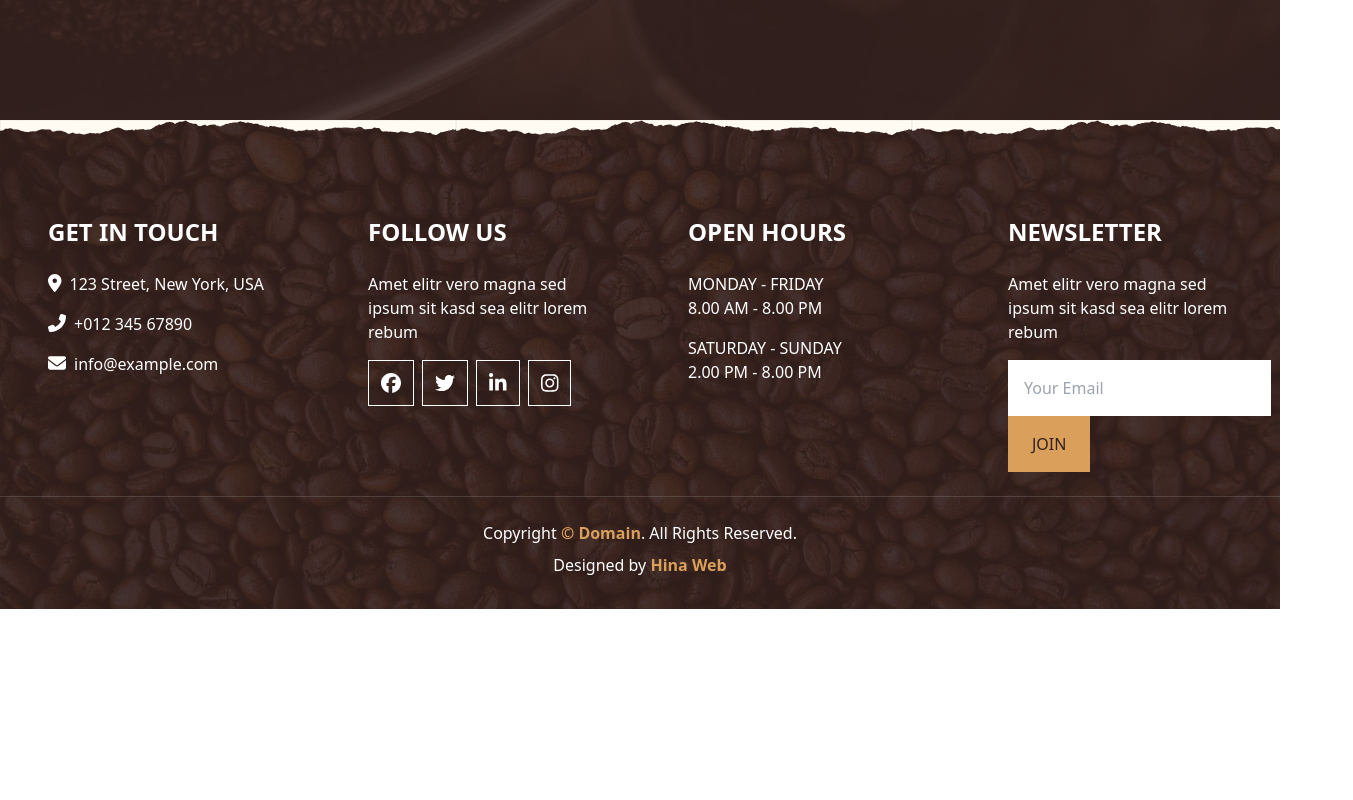
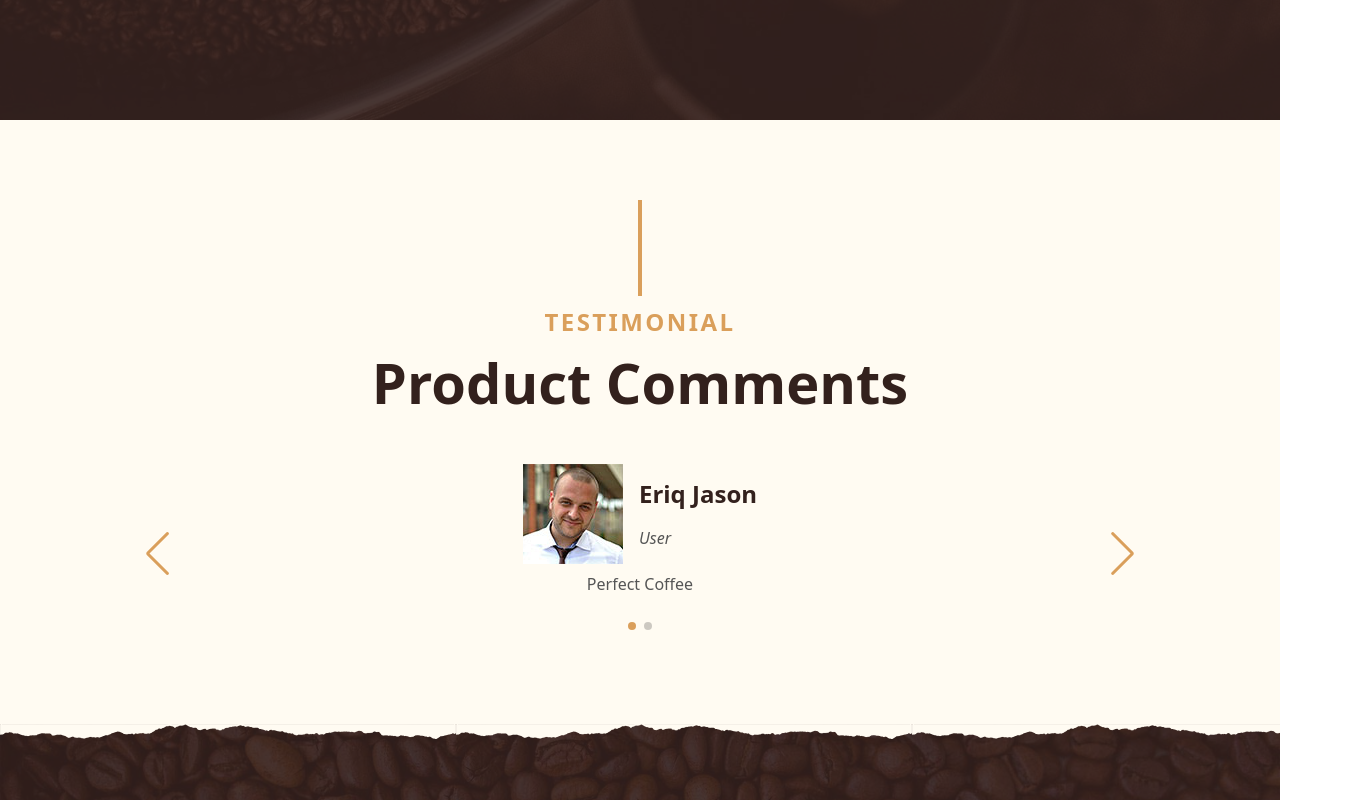
Before and after one commit to yasaman-ranjbar/cafe-app, a Next.js app: page /products/1 in a window 1280 px wide. Shown: the part 680-1480 px from the top of the page, 1353 px wide, since content can reach past the window. Before the commit the page ends 1289 px from the top, so only its background shows below. Built offline with nearby package versions, Linux system fonts and the light colour scheme; data requests are answered from the project's data file.

Commit message:
add comment slider

```diff
--- a/components/modules/Footer/Footer.tsx
+++ b/components/modules/Footer/Footer.tsx
@@ -121,7 +121,7 @@ function Footer() {
               <p className="text-base font-normal mb-4">
                 Amet elitr vero magna sed ipsum sit kasd sea elitr lorem rebum
               </p>
-              <div className="pb-6">
+              <div className="flex pb-6">
                 <input
                   value={email}
                   onChange={(e) => setEmail(e.target.value)}
--- a/components/modules/Testimonial/TestimonialCard.tsx
+++ b/components/modules/Testimonial/TestimonialCard.tsx
@@ -7,19 +7,12 @@ const TestimonialCard: React.FC<TestimonialProps> = ({
   img,
 }) => {
     return (
-      <div className="">
-        <div className="flex items-center gap-4">
-          <Image
-            src={img}
-            width={100}
-            height={100}
-            alt={username}
-          />
+      <div className="flex flex-col justify-center items-center pb-12">
+        <div className="flex justify-center items-center gap-4">
+          <Image src={img} width={100} height={100} alt={username} />
           <div className="flex flex-col gap-4">
             <h2 className="text-primary text-2xl font-semibold">{username}</h2>
-            <h2 className="text-gray italic font-extralight text-base">
-              User
-            </h2>
+            <h2 className="text-gray italic font-extralight text-base">User</h2>
           </div>
         </div>
         <div className="text-gray font-extralight text-base mt-2">{desc}</div>
--- a/components/modules/Testimonial/testimonial.types.ts
+++ b/components/modules/Testimonial/testimonial.types.ts
@@ -1,7 +1,7 @@
 export type TestimonialProps = {
     username: string;
     desc: string;
-    productID?: number;
+    productID?: string;
     score?: number;
     img: string;
     id?: number
--- /dev/null
+++ b/components/templates/Comments/ProductComments.tsx
@@ -0,0 +1,35 @@
+import SectionHeader from "@/components/modules/SectionHeader/SectionHeader";
+import { Navigation, Pagination, Mousewheel, Keyboard } from "swiper/modules";
+import { Swiper, SwiperSlide } from "swiper/react";
+import "swiper/css";
+import "swiper/css/navigation";
+import "swiper/css/pagination";
+import { TestimonialProps } from "@/components/modules/Testimonial/testimonial.types";
+import TestimonialCard from "@/components/modules/Testimonial/TestimonialCard";
+
+const ProductComments = ({ comment }: { comment: TestimonialProps[] }) => {
+  return (
+    <div className="container py-20">
+      <SectionHeader header="Product Comments" title="TESTIMONIAL" />
+
+      <Swiper
+
+        loop
+        cssMode={true}
+        navigation={true}
+        pagination={true}
+        mousewheel={true}
+        keyboard={true}
+        modules={[Navigation, Pagination, Mousewheel, Keyboard]}
+      >
+        {comment?.map((item) => (
+          <SwiperSlide key={item.id}>
+            <TestimonialCard {...item} />
+          </SwiperSlide>
+        ))}
+      </Swiper>
+    </div>
+  );
+};
+
+export default ProductComments;
--- a/components/templates/Products/ProductDetails.tsx
+++ b/components/templates/Products/ProductDetails.tsx
@@ -31,13 +31,8 @@ const ProductDetails = ({ product }: { product: MenuProps }) => {
               />
             ))}
             {new Array(5 - Math.trunc(product.score!)).fill(0).map((item) => (
-              <FontAwesomeIcon
-                key={item}
-                className="text-lg "
-                icon={faStar}
-              />
+              <FontAwesomeIcon key={item} className="text-lg " icon={faStar} />
             ))}
-
           </div>
           <div className="pt-4">
             {product.off === 0 ? (
@@ -59,6 +54,7 @@ const ProductDetails = ({ product }: { product: MenuProps }) => {
 
           <button className="bg-lightBrown mt-[5rem] w-full text-white p-3 rounded-lg">
             Buy
+            <FontAwesomeIcon className="text-lg ml-2" icon={faShoppingBag} />
           </button>
         </div>
       </div>
--- a/data/db.json
+++ b/data/db.json
@@ -114,49 +114,161 @@
       "id": 1,
       "username": "Eriq Jason",
       "desc": "Perfect Coffee",
-      "productID": 1,
+      "productID": "1",
       "score": 5,
-      "img": "/images/testimonial-1.jpg"
+      "img": "/images/testimonial-2.jpg"
     },
     {
       "id": 2,
-      "username": "SarahLee",
-      "desc": "Delicious pastries! The croissants are to die for.",
-      "productID": 2,
+      "username": "Emily Johnson",
+      "desc": "Delicious pastries!",
+      "productID": "2",
       "score": 4,
       "img": "/images/testimonial-2.jpg"
     },
     {
       "id": 3,
-      "username": "JohnDoe123",
-      "desc": "Cozy atmosphere and friendly staff. Will definitely come back!",
-      "productID": 3,
+      "username": "Michael Thompson",
+      "desc": "Cozy atmosphere, great service.",
+      "productID": "3",
       "score": 5,
       "img": "/images/testimonial-3.jpg"
     },
     {
       "id": 4,
-      "username": "CoffeeAddict",
-      "desc": "The espresso here is amazing! Perfectly balanced and rich.",
-      "productID": 1,
+      "username": "Sophia Wilson",
+      "desc": "The best latte in town!",
+      "productID": "4",
       "score": 5,
       "img": "/images/testimonial-4.jpg"
     },
     {
       "id": 5,
-      "username": "FoodieForLife",
-      "desc": "The quiche was a bit dry, but the salad was fresh and flavorful.",
-      "productID": 4,
-      "score": 3,
+      "username": "David Anderson",
+      "desc": "Friendly staff, tasty food.",
+      "productID": "5",
+      "score": 4,
       "img": "/images/testimonial-5.jpg"
     },
     {
       "id": 6,
-      "username": "CafeHopper",
-      "desc": "Great spot for a quick lunch break. The sandwiches are filling and reasonably priced.",
-      "productID": 5,
+      "username": "Olivia Thomas",
+      "desc": "Excellent coffee and pastries!",
+      "productID": "6",
+      "score": 5,
+      "img": "/images/testimonial-6.jpg"
+    },
+    {
+      "id": 7,
+      "username": "William Martinez",
+      "desc": "Cozy spot for a relaxing break.",
+      "productID": "1",
+      "score": 4,
+      "img": "/images/testimonial-1.jpg"
+    },
+    {
+      "id": 8,
+      "username": "Emma Hernandez",
+      "desc": "Delightful atmosphere, great coffee.",
+      "productID": "2",
+      "score": 5,
+      "img": "/images/testimonial-2.jpg"
+    },
+    {
+      "id": 9,
+      "username": "Jacob Garcia",
+      "desc": "Fantastic service, tasty treats.",
+      "productID": "3",
+      "score": 4,
+      "img": "/images/testimonial-3.jpg"
+    },
+    {
+      "id": 10,
+      "username": "Isabella Rodriguez",
+      "desc": "Cozy cafe, perfect for studying.",
+      "productID": "4",
+      "score": 5,
+      "img": "/images/testimonial-4.jpg"
+    },
+    {
+      "id": 11,
+      "username": "Michael Gonzalez",
+      "desc": "Excellent coffee and friendly staff.",
+      "productID": "5",
+      "score": 4,
+      "img": "/images/testimonial-5.jpg"
+    },
+    {
+      "id": 12,
+      "username": "Sophia Perez",
+      "desc": "Delicious pastries, cozy ambiance.",
+      "productID": "5",
+      "score": 5,
+      "img": "/images/testimonial-1.jpg"
+    },
+    {
+      "id": 13,
+      "username": "Daniel Sanchez",
+      "desc": "Great spot for a quick coffee break.",
+      "productID": "5",
+      "score": 4,
+      "img": "/images/testimonial-2.jpg"
+    },
+    {
+      "id": 14,
+      "username": "Ava Ramirez",
+      "desc": "Fantastic coffee, friendly baristas.",
+      "productID": "5",
+      "score": 5,
+      "img": "/images/testimonial-3.jpg"
+    },
+    {
+      "id": 15,
+      "username": "Joseph Torres",
+      "desc": "Cozy cafe with a great atmosphere.",
+      "productID": "6",
       "score": 4,
       "img": "/images/testimonial-6.jpg"
+    },
+    {
+      "id": 16,
+      "username": "Mia Flores",
+      "desc": "Delicious coffee and tasty treats.",
+      "productID": "6",
+      "score": 5,
+      "img": "/images/testimonial-2.jpg"
+    },
+    {
+      "id": 17,
+      "username": "Benjamin Rivera",
+      "desc": "Friendly staff, great service.",
+      "productID": "6",
+      "score": 4,
+      "img": "/images/testimonial-5.jpg"
+    },
+    {
+      "id": 18,
+      "username": "Sophia Gomez",
+      "desc": "Cozy spot for a relaxing coffee break.",
+      "productID": "2",
+      "score": 5,
+      "img": "/images/testimonial-4.jpg"
+    },
+    {
+      "id": 19,
+      "username": "Daniel Diaz",
+      "desc": "Excellent coffee and pastries!",
+      "productID": "3",
+      "score": 4,
+      "img": "/images/testimonial-6.jpg"
+    },
+    {
+      "id": 20,
+      "username": "Ava Reyes",
+      "desc": "Delightful atmosphere, great service.",
+      "productID": "3",
+      "score": 5,
+      "img": "/images/testimonial-2.jpg"
     }
   ],
   "messages": [
--- a/pages/products/[id].tsx
+++ b/pages/products/[id].tsx
@@ -1,11 +1,19 @@
 import { MenuProps } from "@/components/modules/MenuSection/menuSection.types";
+import { TestimonialProps } from "@/components/modules/Testimonial/testimonial.types";
+import ProductComments from "@/components/templates/Comments/ProductComments";
+import Testimonial from "@/components/templates/Home/Testimonial";
 import ProductDetails from "@/components/templates/Products/ProductDetails";
-import { notFound } from "next/navigation";
 
-function Index({ product }: { product: MenuProps }) {
+interface CommentDataProps {
+  comment: TestimonialProps[];
+  product: MenuProps;
+}
+
+function Index({ product, comment }: CommentDataProps) {
   return (
     <>
       <ProductDetails product={product} />
+      <ProductComments comment={comment} />
     </>
   );
 }
@@ -31,10 +39,19 @@ export async function getStaticProps(context: { params: { id: string } }) {
     const res = await fetch(`http://localhost:4000/menu/${params.id}`);
     const product = await res.json();
 
+    const commentRes = await fetch("http://localhost:4000/comment");
+    const comments = await commentRes.json();
+
+    const productComments = comments.filter(
+      (item: TestimonialProps) => item.productID === params.id
+    );
+
     return {
       props: {
         product,
+        comment: productComments,
       },
+      revalidate: 60 * 60 * 12,
     };
   } catch (error) {
     return {
--- a/styles/globals.css
+++ b/styles/globals.css
@@ -1,6 +1,11 @@
 @tailwind base;
 @tailwind components;
 @tailwind utilities;
+
+:root {
+  --swiper-navigation-color: #da9f5b;
+  --swiper-pagination-color: #da9f5b;
+}
 
 .submenu::after {
   content: "";
@@ -10,3 +15,7 @@
   border-top: 6px solid currentColor;
   border-bottom: 0 none;
 }
+
+/* .swiper-pagination-bullet-active {
+     background-color: #da9f5b !important;
+} */
```
